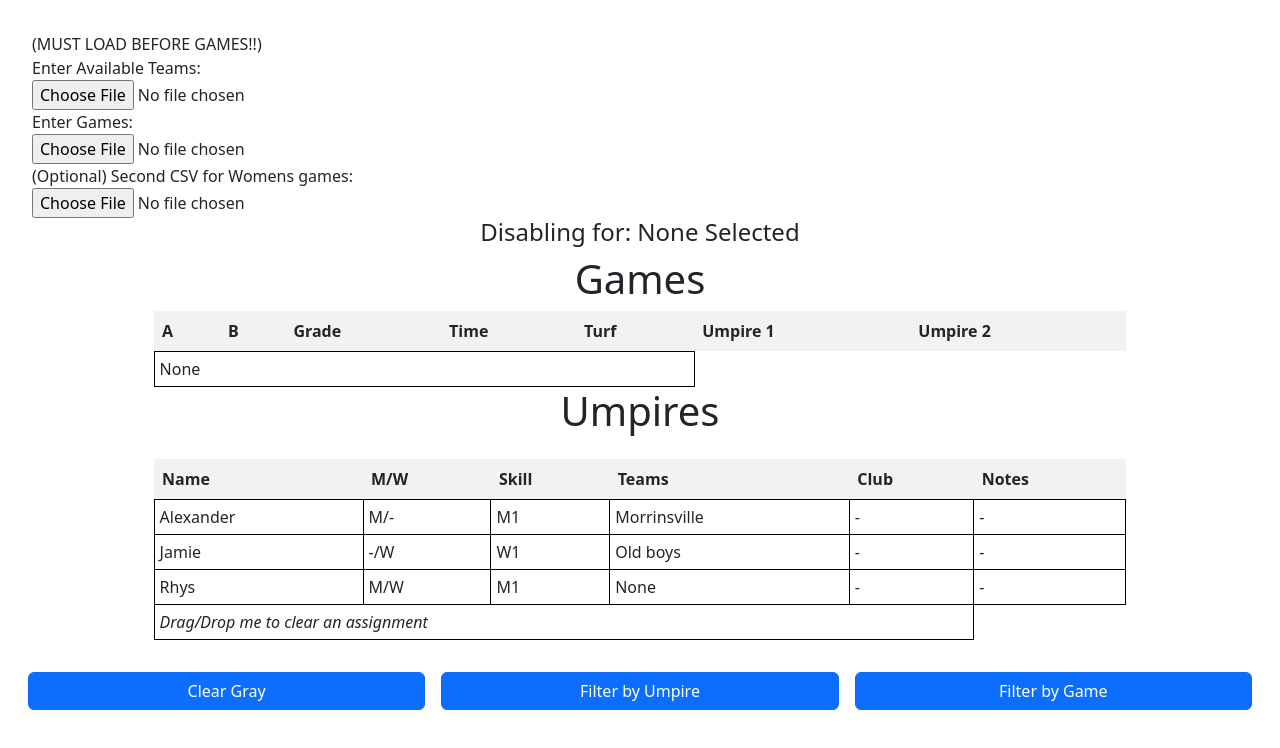
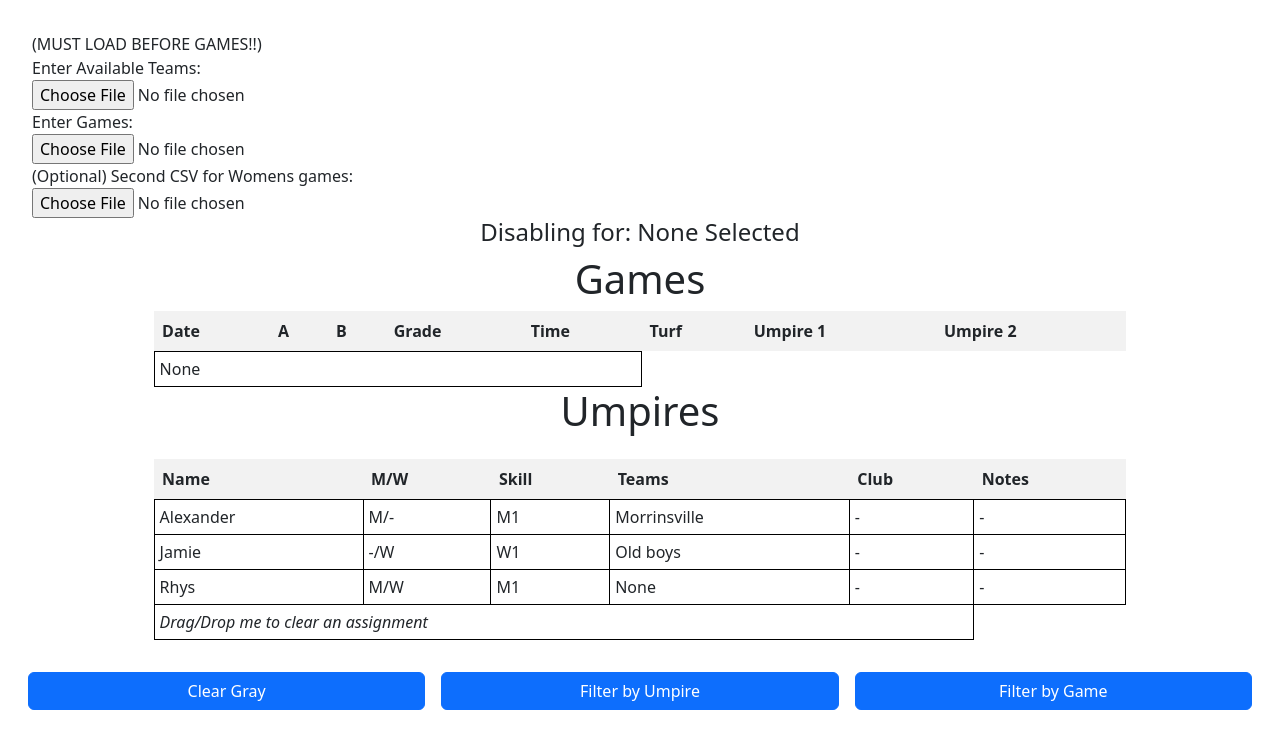
Before and after one commit to Skwangles/openUmpireAssigner, a React (Create React App) app: page / in a window 1280 px wide. Shown: the top 748 px of the page. Built offline with nearby package versions, Linux system fonts and the light colour scheme.

Commit message:
Add Date column

```diff
--- a/src/Game.js
+++ b/src/Game.js
@@ -58,6 +58,7 @@ function Game({ game, updateGameValue, setSelectedGame, id }) {
 
   return (
     <tr onClick={handleClickToFocus} className={game.isDisabled === true ? "disabled" : ""} >
+      <td> {game.Date} </td>
       <td> {game.A} </td>
       <td> {game.B} </td>
       <td> {game.Grade} </td>
--- a/src/Games.js
+++ b/src/Games.js
@@ -72,6 +72,7 @@ function Games({ games, highlightType, setGames, setSelectedGame, selectedUmpire
             {/* Table titles*/}
             <thead>
                 <tr>
+                    <th>Date</th>
                     <th>A</th>
                     <th>B</th>
                     <th>Grade</th>
```
